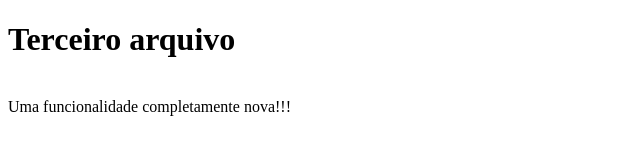
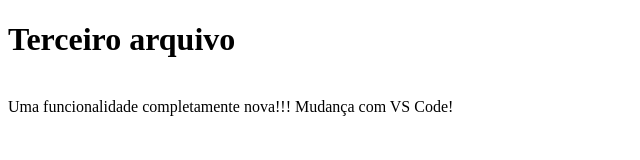
Before and after one commit to Iago-Amorim/AnimaCursoDeExtensaoGitGitHub2022-2b, a plain HTML site: page terceiro.html in a window 1280 px wide. Shown: the whole page, without its empty margins (0-640 px from the left). Drawn offline with Linux system fonts and the light colour scheme.

Commit message:
Nova mudança com VSCode!

```diff
--- a/terceiro.html
+++ b/terceiro.html
@@ -5,5 +5,6 @@
   </head>
   <body><h1>Terceiro arquivo</h1><br>
   Uma funcionalidade completamente nova!!!
+  Mudança com VS Code!
   </body>
 </html>
```
